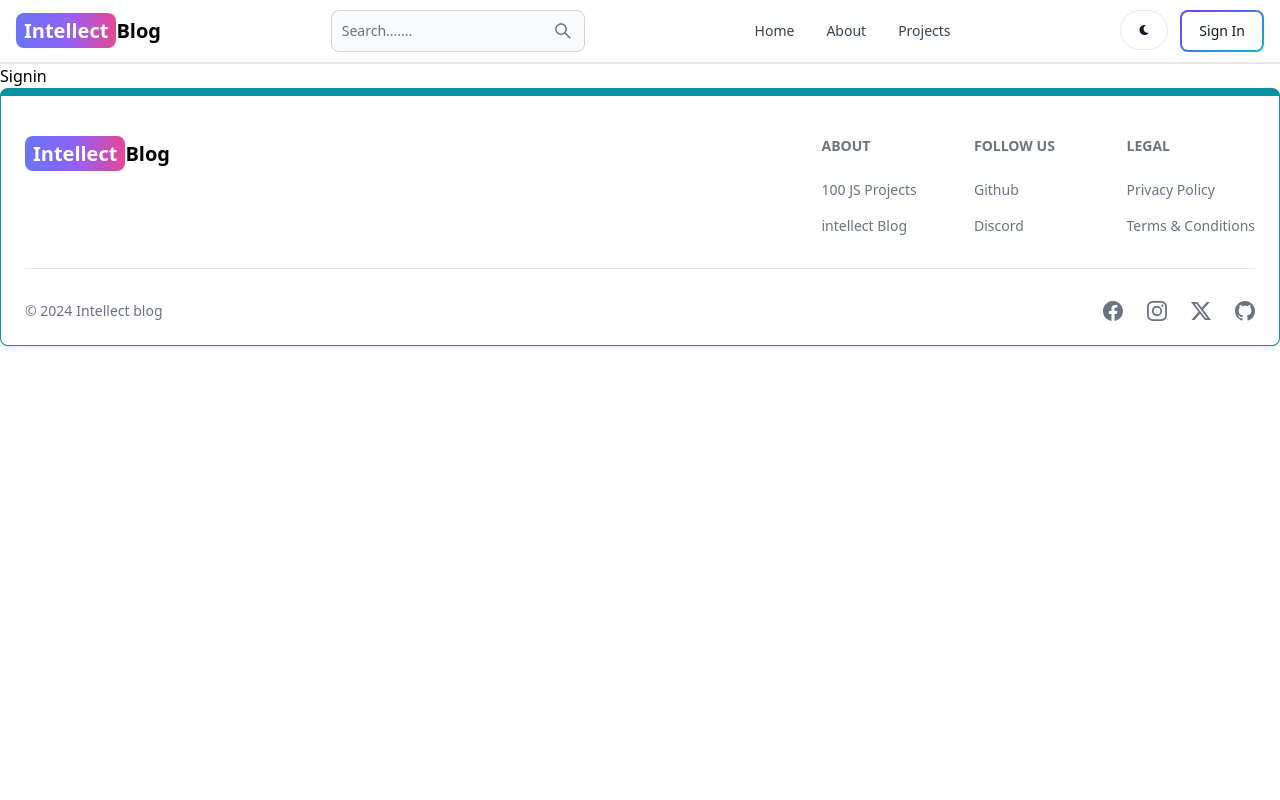
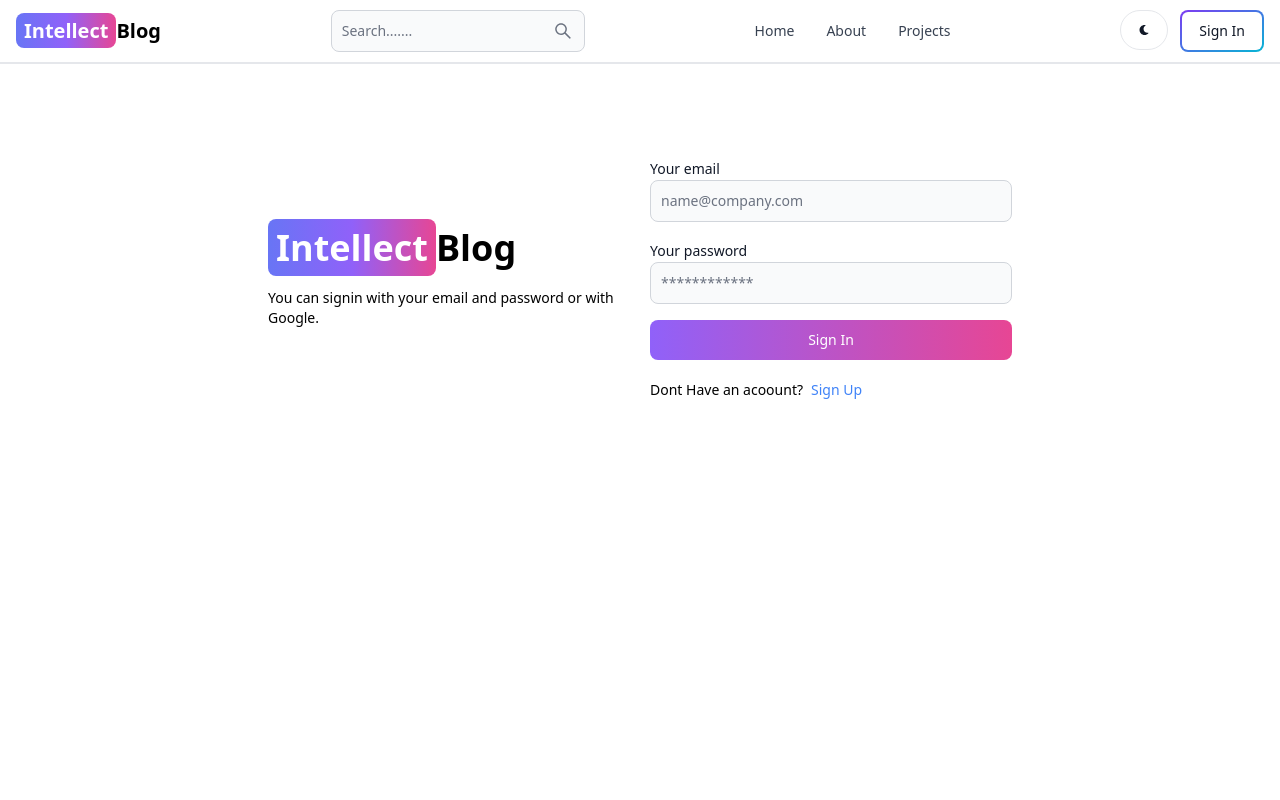
Before and after one commit to dkavish/mern-blog, a React (Vite) app in the folder client/: page /sign-in in a window 1280 px wide. Shown: the top 800 px of the page. Built offline with nearby package versions, Linux system fonts and the light colour scheme.

Commit message:
complete signin page  completly

```diff
--- a/client/src/pages/Signin.jsx
+++ b/client/src/pages/Signin.jsx
@@ -1,7 +1,97 @@
-import React from 'react'
+import { Alert, Button, Label, Spinner, TextInput } from 'flowbite-react'
+import React, { useState } from 'react'
+import { Link ,useNavigate} from 'react-router-dom'
 
-export default function Signin() {
+export default function SignIn() {
+    const [formData,setFormData] = useState({});
+    const [errorMessage, setErrorMessage] = useState(null);
+    const [loading, setLoading] = useState(false);
+    const navigate = useNavigate();
+
+    const handleChange = (e) => {
+      setFormData({...formData,[e.target.id]:e.target.value.trim()});
+    };
+    const handleSubmit = async (e) => {
+      e.preventDefault();
+      if(!formData.email || !formData.password){
+          return setErrorMessage('Please fill out all fields Fu**er');
+      }
+      try{
+        setLoading(true);
+        setErrorMessage(null);
+        const res = await fetch('/api/auth/signin',{
+          method: 'POST',
+          headers: {'Content-Type': 'application/json'},
+          body: JSON.stringify(formData),
+        })
+        const data = await res.json();
+        if(data.success === false){
+          return setErrorMessage(data.message);
+        }
+        setLoading(false);
+        if(res.ok){
+          navigate('/');
+        }
+
+      }catch(error) {
+
+        setErrorMessage(error.message);
+        setLoading(false);
+      }
+    }
   return (
-    <div>Signin</div>
-  )
+    <div className='min-h-screen mt-20'>
+      <div className='flex p-3 max-w-3xl mx-auto flex-col md:flex-row md:items-center gap-5' >
+        {/* left */}
+        <div className='flex-1'>
+        <Link
+            to="/"
+            className='font-bold dark:text-white text-4xl'>
+              <span className='px-2 py-1 bg-gradient-to-r from-indigo-500 via-purple-500 to-pink-500 rounded-lg text-white'>Intellect</span>
+               Blog
+        </Link>
+        <p className='text-sm mt-5'>
+          You can signin with your email and password or with Google.
+        </p>
+        </div>
+        { /* right */}
+
+        <div className='flex-1'>
+          <form className='flex flex-col gap-4' onSubmit={handleSubmit}>
+            <div>
+              <Label value = 'Your email '/>
+              <TextInput type='email' placeholder='name@company.com' id='email' onChange={handleChange}/>
+            </div>
+            <div>
+              <Label value = 'Your password '/>
+              <TextInput type='password' placeholder='************' id='password' onChange={handleChange}/>
+            </div>
+            <Button gradientDuoTone= 'purpleToPink' type ='submit' disabled={loading}>
+              {
+                loading ? (
+                  <>
+                  <Spinner size='sm'/>
+                  <span className='pl-3'>Loading....</span>
+                  </>
+                ) : ('Sign In'
+              )}
+            </Button>
+          </form>
+          <div className="flex gap-2 text-sm mt-5">
+            <span>Dont Have an acoount?</span>
+            <Link to='/sign-up' className='text-blue-500'>
+              Sign Up
+            </Link>
+          </div>
+          {
+            errorMessage && (
+              <Alert className='mt-5' color='failure'>
+                  {errorMessage}
+              </Alert>
+            )
+          }
+        </div>
+      </div>
+    </div>
+  );
 }
```
